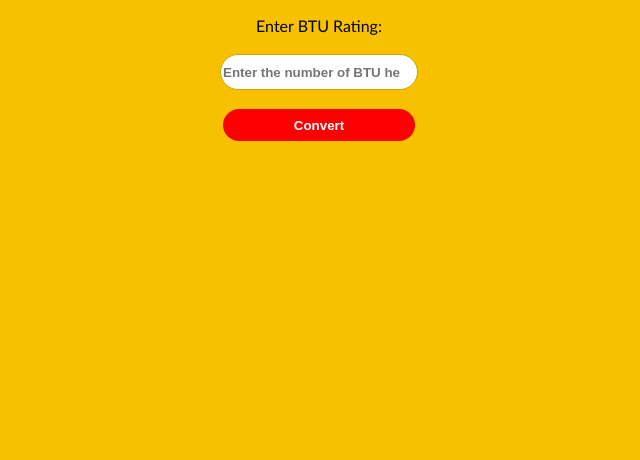
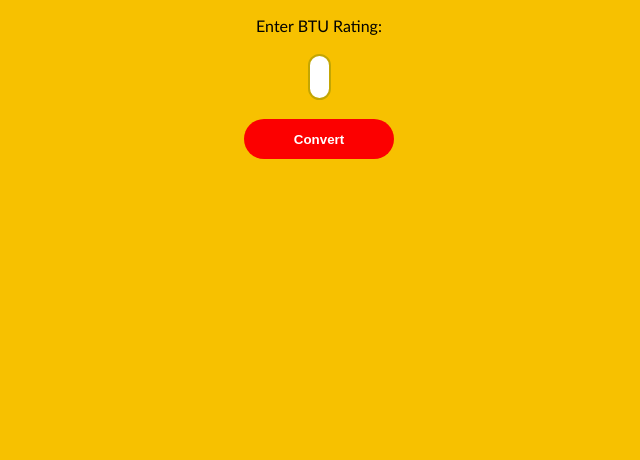
Before and after one commit to abdulsultans/btu-to-hp_converter, a plain HTML site: page index.html in a window 1280 px wide. Shown: the part 340-800 px from the top of the page, without its empty margins (321-961 px from the left). Drawn offline with Linux system fonts and the light colour scheme.

Commit message:
change of width and height

```diff
--- a/style.css
+++ b/style.css
@@ -18,8 +18,8 @@ span {
 button {
     border-radius: 25px;
     font-weight: 700;
-    width: 15vw;
-    height: 4vh;
+    width: 150px;
+    height: 40px;
     border: hidden;
     background-color: #fc0000;
     color: #fff;
@@ -31,9 +31,9 @@ button:hover {
 
 #btuInput {
     text-align: center;
-    height: 4vh;
-    width: 15vw;
-    border: 1px solid #c3a603;
+    height: 40px;
+    width: 15px;
+    border: 2px solid #c3a603;
     border-radius: 25px;
     font-weight: 600;
 }
```
Also changed, not shown: 1 other file.
